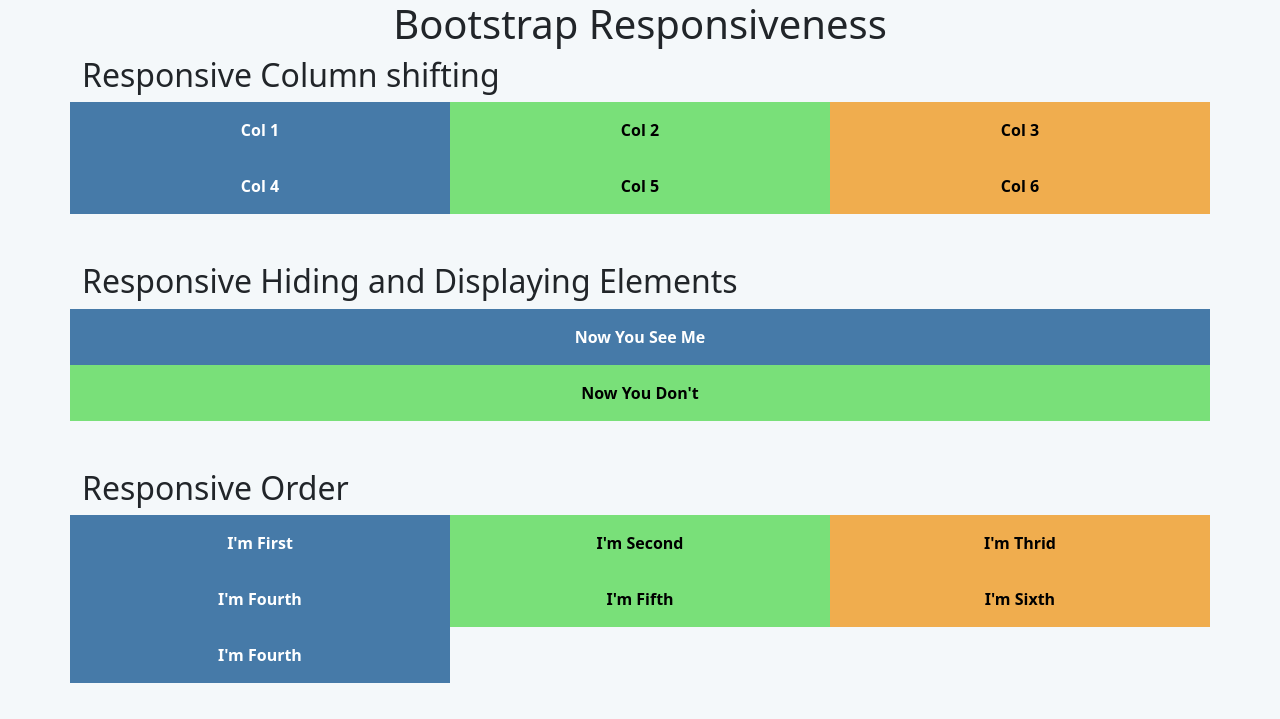
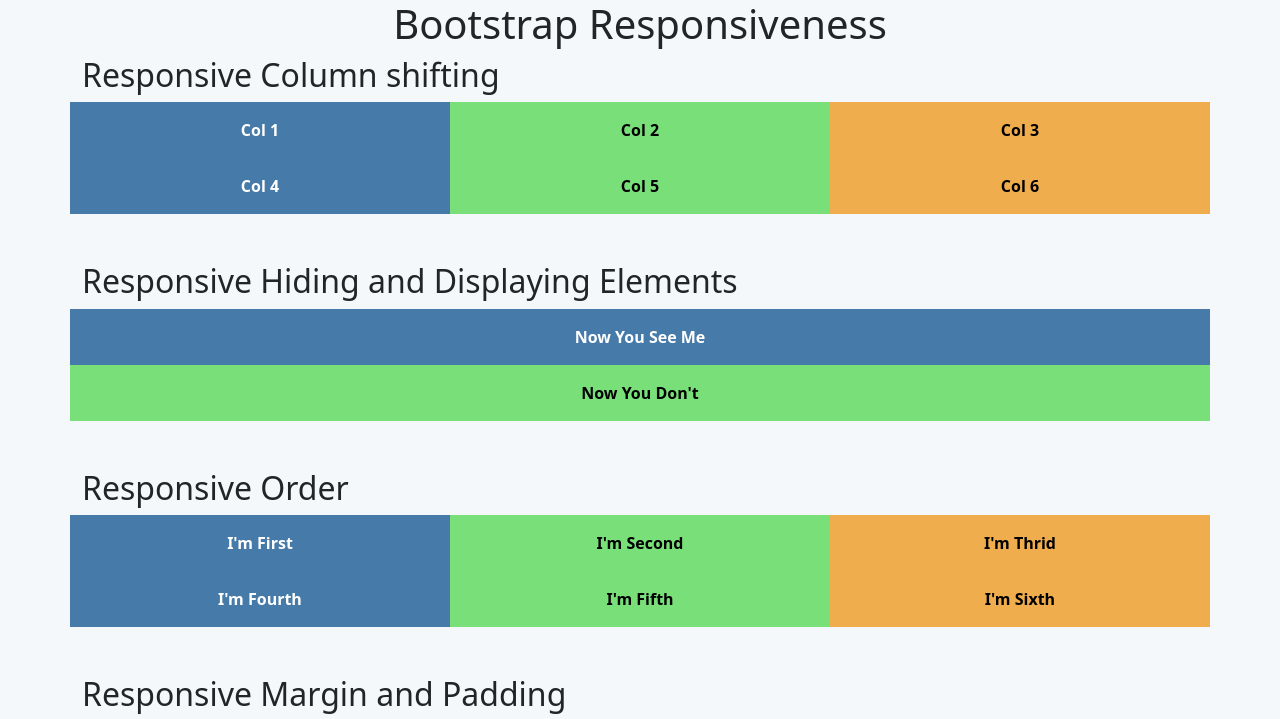
Before and after one commit to Matthew-J-Mendoza/Bootstrap_Responsiveness, a plain HTML site: page index.html in a window 1280 px wide. Shown: the top 719 px of the page. Drawn offline with nearby package versions, Linux system fonts and the light colour scheme.

Commit message:
Worksheet

```diff
--- a/index.html
+++ b/index.html
@@ -55,7 +55,6 @@
             <div class="col-4 column1">I'm Fourth</div>
             <div class="col-4 column2">I'm Fifth</div>
             <div class="col-4 column3">I'm Sixth</div>
-            <div class="col-4 column1">I'm Fourth</div>
 
         </div>
 <!------------------------------------------------------------------>
```
